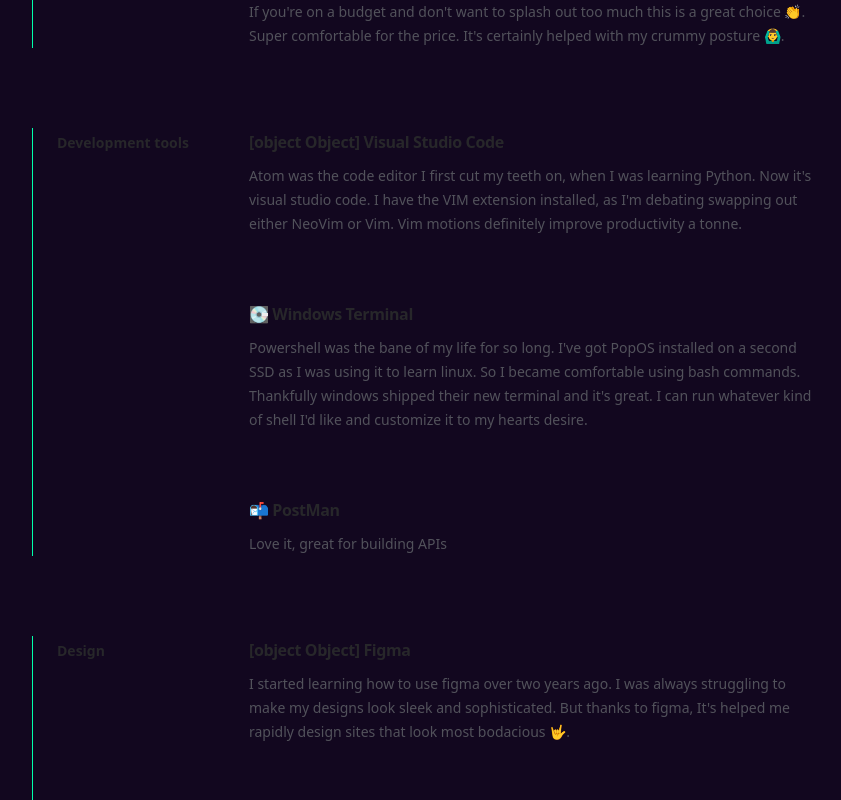
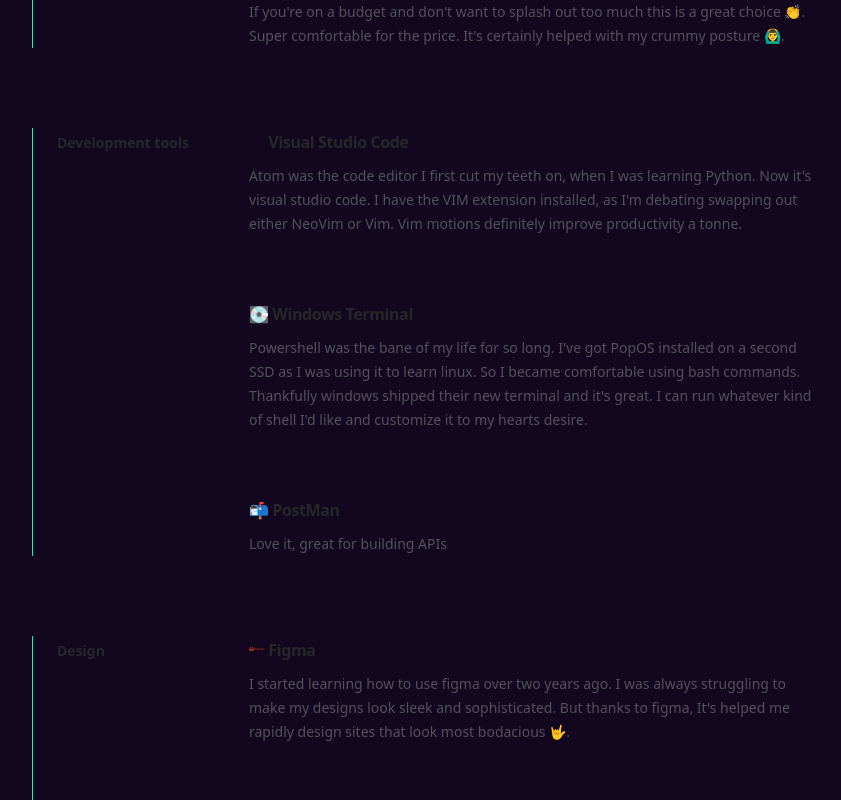
Before and after one commit to TheInfamousGrim/nextjs-personal-site, a Next.js app: page /uses in a window 1280 px wide. Shown: the part 1260-2060 px from the top of the page, without its empty margins (96-937 px from the left). Built offline with nearby package versions, Linux system fonts and the light colour scheme.

Commit message:
Bug 🐛: Fix devicons not rendering.
The devicons were rendering as a string and not as JSX. Fixed it so that
they render properly.

Also added ReactNode to the children types in the cardTitle component.

```diff
--- a/app/uses/page.tsx
+++ b/app/uses/page.tsx
@@ -27,12 +27,24 @@ interface ToolTypes {
 }
 
 function Tool({ logo, title, children }: ToolTypes) {
-  return (
-    <Card as="li">
-      <CardTitle as="h3">{logo ? `${logo}  ${title}` : title}</CardTitle>
-      <Card.Description>{children}</Card.Description>
-    </Card>
-  );
+  if (logo) {
+    return (
+      <Card as="li">
+        <CardTitle as="h3">
+          {logo}
+          {` ${title}`}
+        </CardTitle>
+        <Card.Description>{children}</Card.Description>
+      </Card>
+    );
+  } else {
+    return (
+      <Card as="li">
+        <CardTitle as="h3">{title}</CardTitle>
+        <Card.Description>{children}</Card.Description>
+      </Card>
+    );
+  }
 }
 
 function HighLightedWord() {
--- a/components/Card.tsx
+++ b/components/Card.tsx
@@ -66,7 +66,7 @@ export function CardTitle({
   children,
   as: Component = 'h3',
 }: {
-  children?: string;
+  children?: string | ReactNode;
   href?: string;
   as?: ElementType;
 }) {
```
